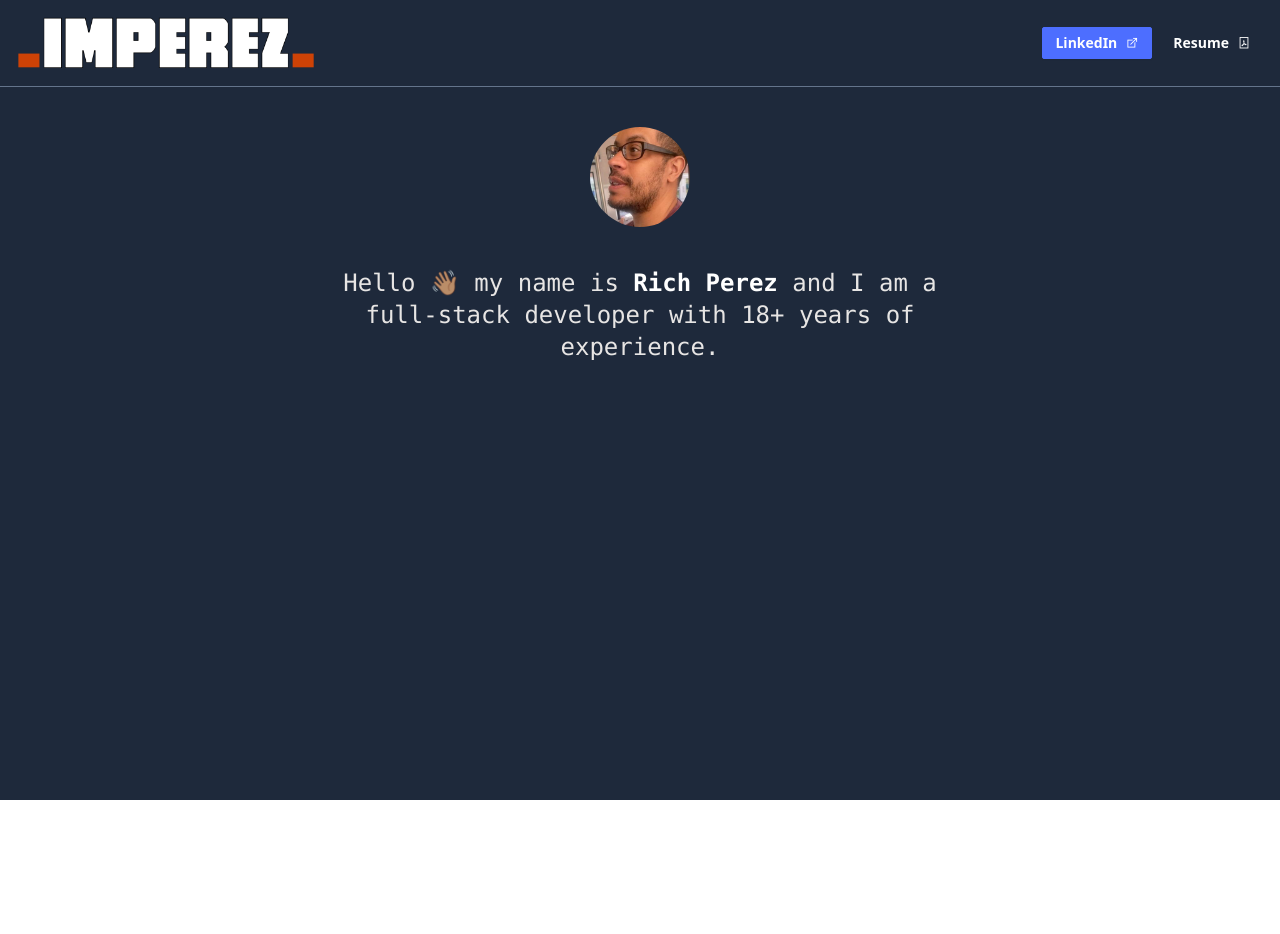
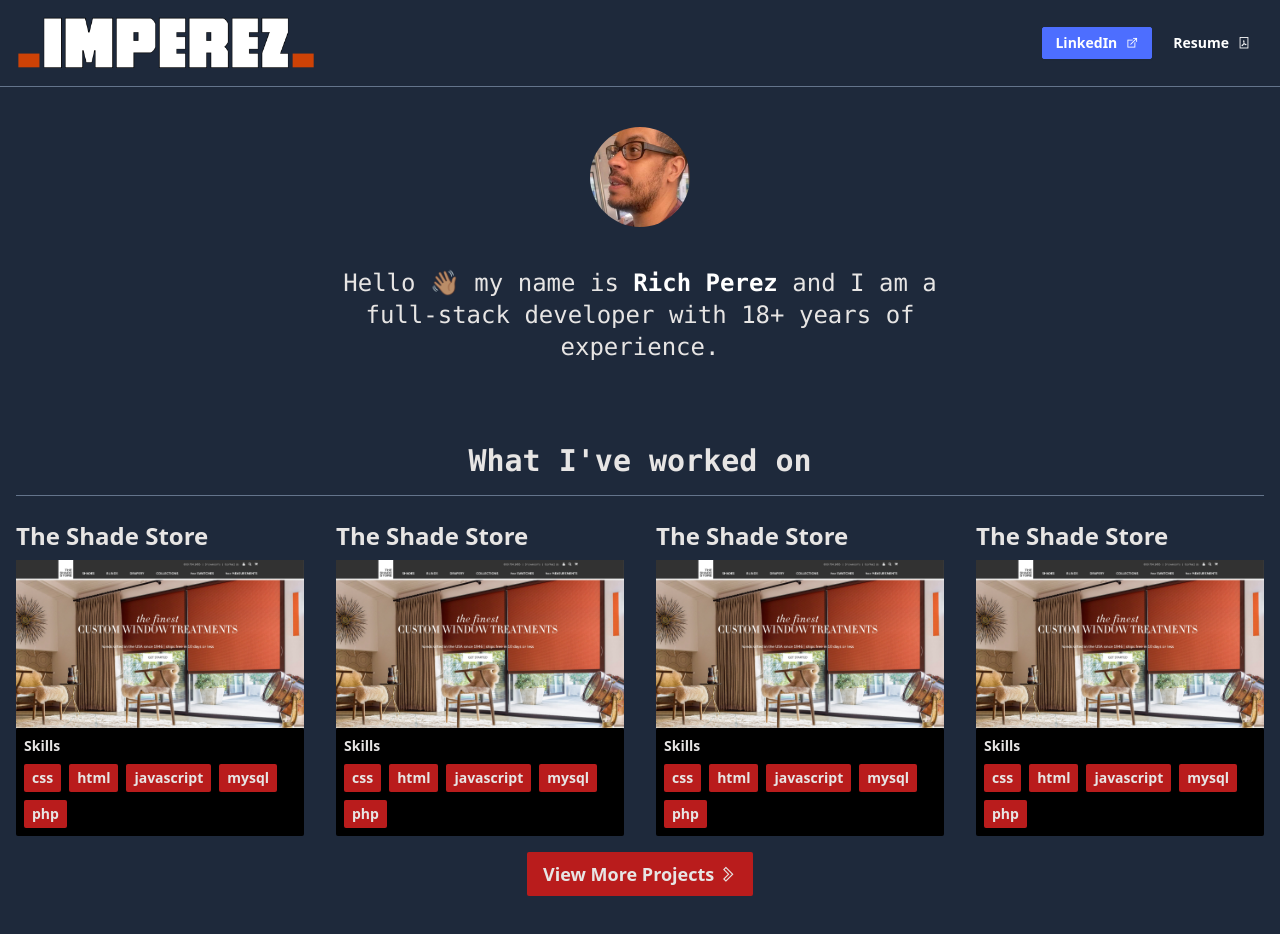
Before and after one commit to perez-rich/richperez.dev, a Next.js app: page / in a window 1280 px wide. Before the commit the page ends 800 px from the top, so only its background shows below. Built offline with nearby package versions, Linux system fonts and the light colour scheme.

Commit message:
started work on projects on homepage

```diff
--- a/app/components/Header.tsx
+++ b/app/components/Header.tsx
@@ -3,7 +3,7 @@
 import ResumeButton from './buttons/ResumeButton';
 
 export default function Header() {
-    return <header className="flex flex-col md:flex-row items-center md:justify-between px-4 border-b py-4 md:py-0 border-slate-500">
+    return <header className="flex flex-col md:flex-row items-center md:justify-between px-4 py-4 md:py-0 border-b border-slate-500">
     <a href="/"><Image src="/img/site-logo.png" alt="imperez logo" width="300" height="86" /></a>
     <nav className="flex gap-2 justify-center">
       <LinkedInButton />
--- /dev/null
+++ b/app/components/Project.tsx
@@ -0,0 +1,20 @@
+import Image from 'next/image';
+import Badge from './ui/Badge';
+import { Heading } from './ui/Heading';
+
+interface ProjectProps {
+    project: Project
+}
+
+export default function Project({ project }: ProjectProps) {
+    return <>
+        <Heading label={project.title} />
+        <Image className="aspect-auto" src={project.image} alt={`Screenshot of ${project.title} project`} width="400" height="150" />
+        <div className="flex flex-col gap-2 rounded-sm bg-black p-2">
+            <strong className="text-sm">Skills</strong>
+            <div className="flex flex-wrap items-center gap-2">
+                {project.skills.map(skill => <Badge label={skill} />)}
+            </div>
+        </div>
+    </>;
+}
--- /dev/null
+++ b/app/components/ui/Badge.tsx
@@ -0,0 +1,9 @@
+interface BadgeProps {
+    label: string
+}
+
+export default function Badge({label}: BadgeProps) {
+    return <span className="rounded-sm bg-red-700 font-bold text-sm px-2 py-1">
+        {label}
+    </span>
+}
--- /dev/null
+++ b/app/components/ui/Heading.tsx
@@ -0,0 +1,8 @@
+
+interface HeadingProps {
+    label: string
+}
+
+export function Heading({ label }: HeadingProps) {
+    return <h3 className="text-2xl font-bold py-2">{label}</h3>;
+}
--- a/app/layout.tsx
+++ b/app/layout.tsx
@@ -16,9 +16,9 @@
         <link rel="preconnect" href="https://maxst.icons8.com/" />
         <link rel="stylesheet" href="https://maxst.icons8.com/vue-static/landings/line-awesome/line-awesome/1.3.0/css/line-awesome.min.css"></link>
       </head>
-      <body className="bg-slate-800 text-stone-200 h-screen">
+      <body className="bg-slate-800 text-stone-200">
         <Header />
-        <main className="px-4">
+        <main className="px-4 pb-10">
           {children}
         </main>
       </body>
--- a/app/page.tsx
+++ b/app/page.tsx
@@ -1,14 +1,31 @@
 import Image from 'next/image';
-import {  } from "module";
+import { featured } from './repositories/projects';
+import Project from './components/Project';
+import Link from 'next/link';
 
 export default function Home() {
   const now = new Date()
   const years = now.getFullYear() - 2007;
 
-  return (
-    <div className="mx-auto max-w-2xl font-mono text-2xl text-center">
+  return <div className="flex flex-col gap-20">
+    <section className="mx-auto max-w-2xl font-mono text-2xl text-center">
       <Image className="rounded-full mx-auto my-10" src="/img/rich.jpg" alt="picture of rich perez" width="100" height="100" />
       <p>Hello 👋🏽 my name is <span className="font-black text-white">Rich Perez</span> and I am a full-stack developer with {years}+ years of experience.</p>
-    </div>
-  )
+    </section>
+    <section className="flex flex-col gap-4">
+      <h2 className="text-3xl font-bold font-mono text-center border-b border-slate-500 pb-4">What I've worked on</h2>
+      <ol className="grid grid-cols-1 md:grid-cols-4 gap-8">
+        {featured().map(project => {
+          return <li>
+            <Project project={project} />
+          </li>
+        })}
+      </ol>
+      <div className="flex justify-center">
+        <Link className="bg-red-700 px-4 py-2 rounded-sm text-lg font-bold" href="/projects">
+          View More Projects <i className="las la-chevron-right"></i>
+        </Link>
+      </div>
+    </section>
+  </div>
 }
--- a/app/repositories/data/projects.ts
+++ b/app/repositories/data/projects.ts
@@ -1,12 +1,35 @@
 const json: Array<Project> = [
     {
         type: 'featured',
-        title: '',
-        description: '',
-        url: '',
-        image: '',
-        skills: ['laravel'],
-        areas: ['backend']
+        title: 'The Shade Store',
+        url: 'https://www.theshadestore.com',
+        image: '/img/projects/theshadestore.jpg',
+        skills: ['css', 'html', 'javascript', 'mysql', 'php'],
+        areas: ['backend', 'frontend', 'api']
+    },
+    {
+        type: 'featured',
+        title: 'The Shade Store',
+        url: 'https://www.theshadestore.com',
+        image: '/img/projects/theshadestore.jpg',
+        skills: ['css', 'html', 'javascript', 'mysql', 'php'],
+        areas: ['backend', 'frontend', 'api']
+    },
+    {
+        type: 'featured',
+        title: 'The Shade Store',
+        url: 'https://www.theshadestore.com',
+        image: '/img/projects/theshadestore.jpg',
+        skills: ['css', 'html', 'javascript', 'mysql', 'php'],
+        areas: ['backend', 'frontend', 'api']
+    },
+    {
+        type: 'featured',
+        title: 'The Shade Store',
+        url: 'https://www.theshadestore.com',
+        image: '/img/projects/theshadestore.jpg',
+        skills: ['css', 'html', 'javascript', 'mysql', 'php'],
+        areas: ['backend', 'frontend', 'api']
     }
 ];
 
--- a/app/types.d.ts
+++ b/app/types.d.ts
@@ -1,11 +1,10 @@
 type Skill = 'laravel' | 'php' | 'mysql' | 'html' | 'css' | 'javascript';
-type Area = 'frontend' | 'backend' | 'rest';
+type Area = 'frontend' | 'backend' | 'api';
 
 interface Project {
     type: 'simple' | 'featured',
     title: string,
     url: string,
-    description: string,
     image: string,
     skills: Array<Skill>,
     areas: Array<Area>
```
Also changed, not shown: public/img/projects/theshadestore.jpg (added).
